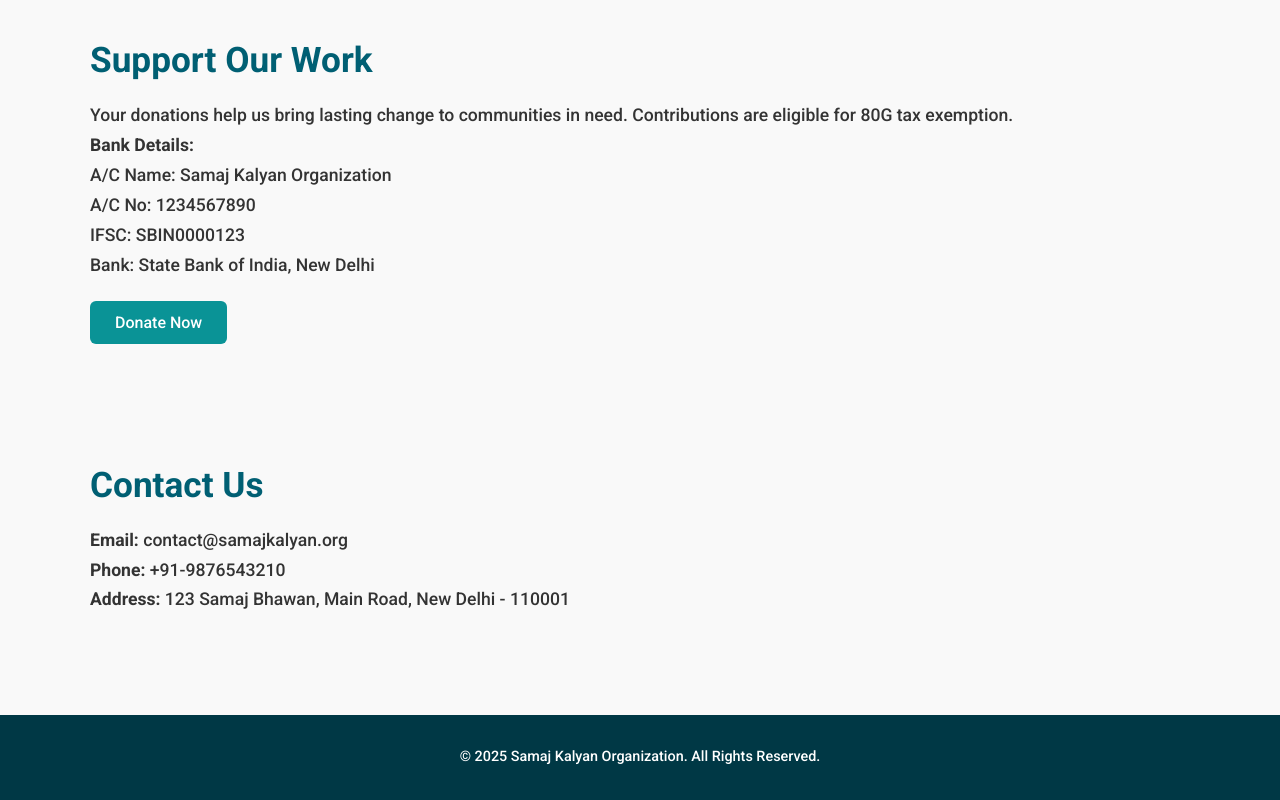
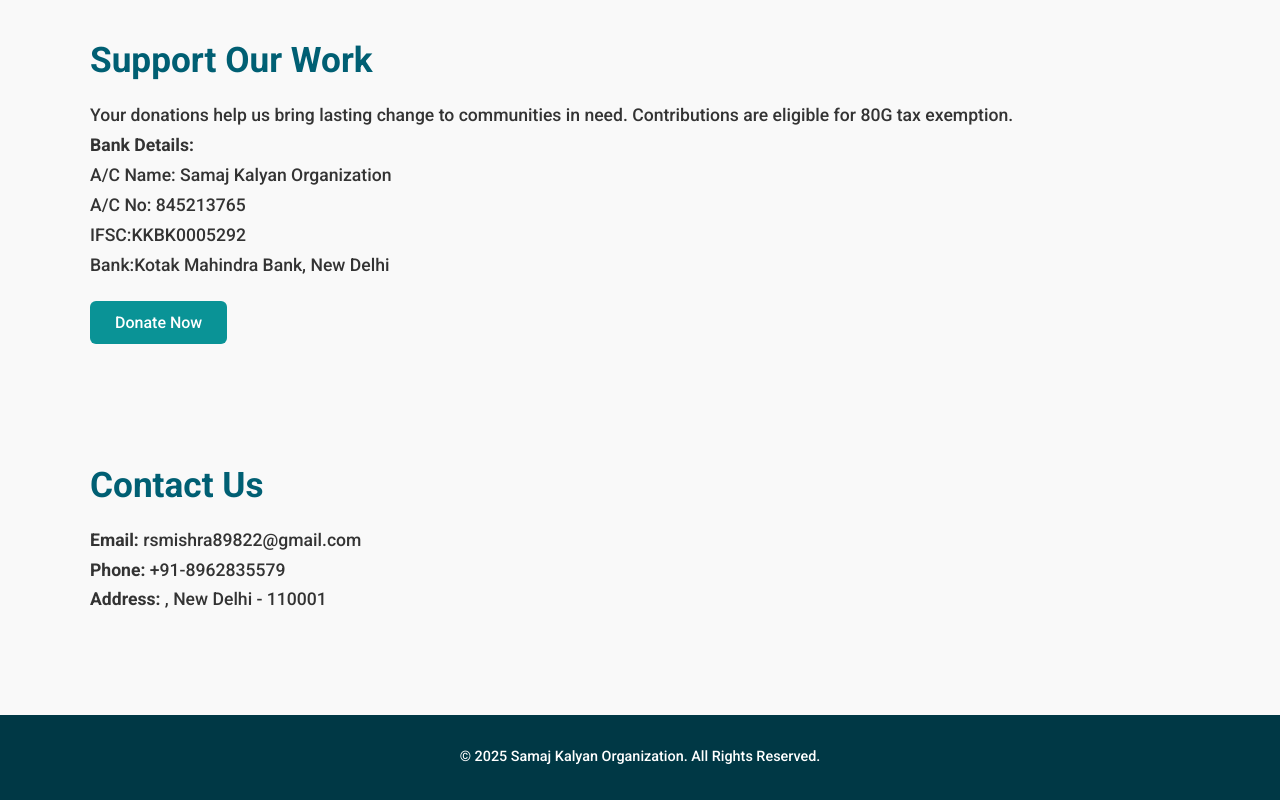
Before and after one commit to Samajwelfareorganization/samajwelfareorganization.github.io, a plain HTML site: page index.html in a window 1280 px wide. Shown: the part 1737-2537 px from the top of the page. Drawn offline with Linux system fonts and the light colour scheme.

Commit message:
Update index.html

```diff
--- a/index.html
+++ b/index.html
@@ -114,7 +114,7 @@
     <div class="container">
       <h2>Support Our Work</h2>
       <p>Your donations help us bring lasting change to communities in need. Contributions are eligible for 80G tax exemption.</p>
-      <p><strong>Bank Details:</strong><br />A/C Name: Samaj Kalyan Organization<br />A/C No: 1234567890<br />IFSC: SBIN0000123<br />Bank: State Bank of India, New Delhi</p>
+      <p><strong>Bank Details:</strong><br />A/C Name: Samaj Kalyan Organization<br />A/C No: 845213765<br />IFSC:KKBK0005292 <br />Bank:Kotak Mahindra Bank, New Delhi</p>
       <a class="button" href="#contact">Donate Now</a>
     </div>
   </section>
@@ -122,9 +122,9 @@
   <section id="contact">
     <div class="container">
       <h2>Contact Us</h2>
-      <p><strong>Email:</strong> contact@samajkalyan.org</p>
-      <p><strong>Phone:</strong> +91-9876543210</p>
-      <p><strong>Address:</strong> 123 Samaj Bhawan, Main Road, New Delhi - 110001</p>
+      <p><strong>Email:</strong> rsmishra89822@gmail.com</p>
+      <p><strong>Phone:</strong> +91-8962835579</p>
+      <p><strong>Address:</strong> , New Delhi - 110001</p>
     </div>
   </section>
 
```
